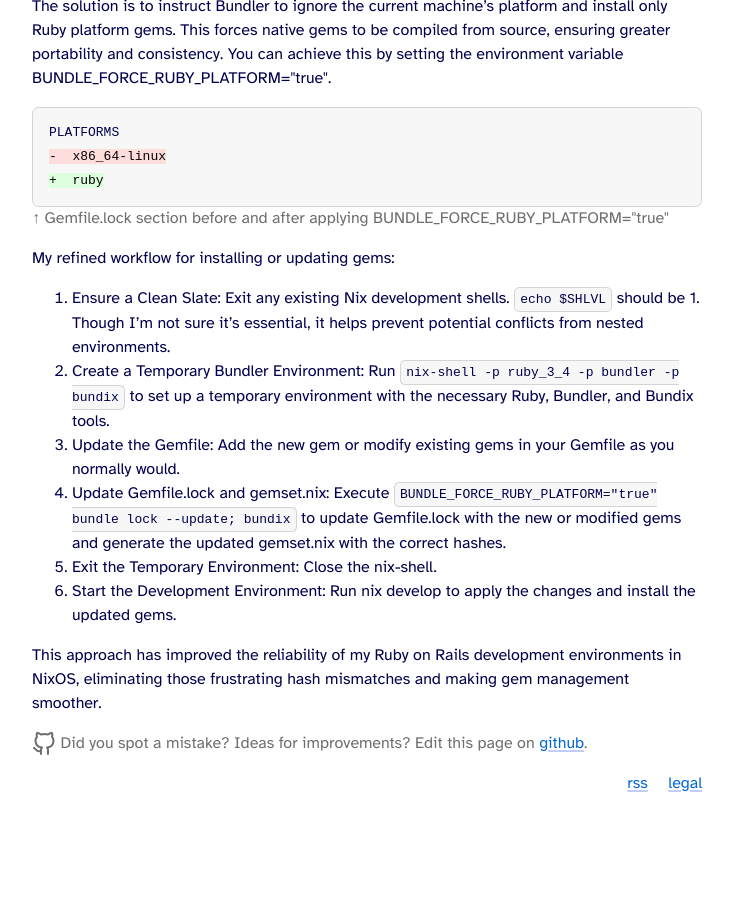
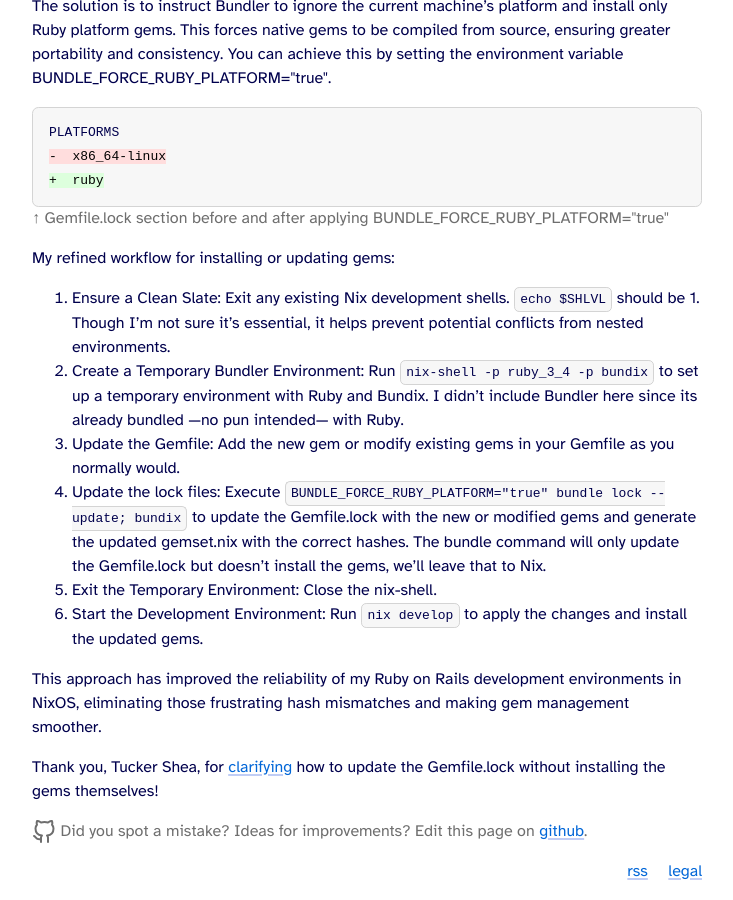
Before and after one commit to cimm/suffix, a Jekyll site: the page built from _posts/2025-03-05-nixos-gem-mismatch.html, in a window 1280 px wide and 900 px high, scrolled down 1468 px. Shown: the whole window, without its empty margins (273-1006 px from the left). Built offline with Jekyll 4.4.1, drawn with Linux system fonts in a browser that asks for light colours; before the commit the page ends 2280 px from its top, so only the background shows below that.

Commit message:
Don't include bundler in NixOS Ruby on Rails Gem Mismatches article

```diff
--- a/_posts/2025-03-05-nixos-gem-mismatch.html
+++ b/_posts/2025-03-05-nixos-gem-mismatch.html
@@ -63,11 +63,13 @@
 
 <ol>
   <li>Ensure a Clean Slate: Exit any existing Nix development shells. <kbd>echo $SHLVL</kbd> should be 1. Though I’m not sure it’s essential, it helps prevent potential conflicts from nested environments.</li>
-  <li>Create a Temporary Bundler Environment: Run <kbd>nix-shell -p ruby_3_4 -p bundler -p bundix</kbd> to set up a temporary environment with the necessary Ruby, Bundler, and Bundix tools.</li>
+  <li>Create a Temporary Bundler Environment: Run <kbd>nix-shell -p ruby_3_4 -p bundix</kbd> to set up a temporary environment with Ruby and Bundix. I didn’t include Bundler here since its already bundled —no pun intended— with Ruby.</li>
   <li>Update the Gemfile: Add the new gem or modify existing gems in your Gemfile as you normally would.</li>
-  <li>Update Gemfile.lock and gemset.nix: Execute <kbd>BUNDLE_FORCE_RUBY_PLATFORM="true" bundle lock --update; bundix</kbd> to update Gemfile.lock with the new or modified gems and generate the updated gemset.nix with the correct hashes.</li>
+  <li>Update the lock files: Execute <kbd>BUNDLE_FORCE_RUBY_PLATFORM="true" bundle lock --update; bundix</kbd> to update the Gemfile.lock with the new or modified gems and generate the updated gemset.nix with the correct hashes. The bundle command will only update the Gemfile.lock but doesn’t install the gems, we’ll leave that to Nix.</li>
   <li>Exit the Temporary Environment: Close the nix-shell.</li>
-  <li>Start the Development Environment: Run <kdb>nix develop</kbd> to apply the changes and install the updated gems.</li>
+  <li>Start the Development Environment: Run <kbd>nix develop</kbd> to apply the changes and install the updated gems.</li>
 </ol>
 
 <p>This approach has improved the reliability of my Ruby on Rails development environments in NixOS, eliminating those frustrating hash mismatches and making gem management smoother.</p>
+
+<p>Thank you, Tucker Shea, for <a href="https://github.com/cimm/suffix/pull/10" title="GitHub pull request from Tucker">clarifying</a> how to update the Gemfile.lock without installing the gems themselves!</p>
```
Also changed, not shown: other parts of _posts/2025-03-05-nixos-gem-mismatch.html (+1 -1 lines).
